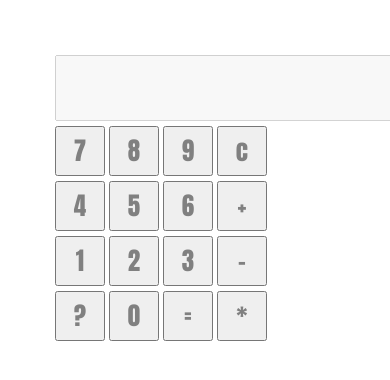
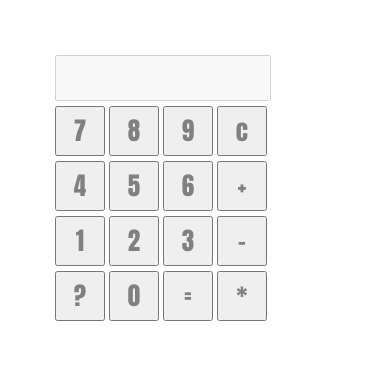
Before and after one commit to jleonardo8091/calculator, a plain HTML site: page index.html in a window 390 px wide. Shown: the top 380 px of the page. Drawn offline with Linux system fonts and the light colour scheme.

Commit message:
Update style.css
fixed display

```diff
--- a/style.css
+++ b/style.css
@@ -18,6 +18,13 @@ input[type="text"]{
 
 }
 
+@media only screen and (max-width: 600px) {
+  input[type="text"]{
+    height: 40px;
+    width: 208px;
+    font-size: 35px;
+  }
+}
 
 
 
```
